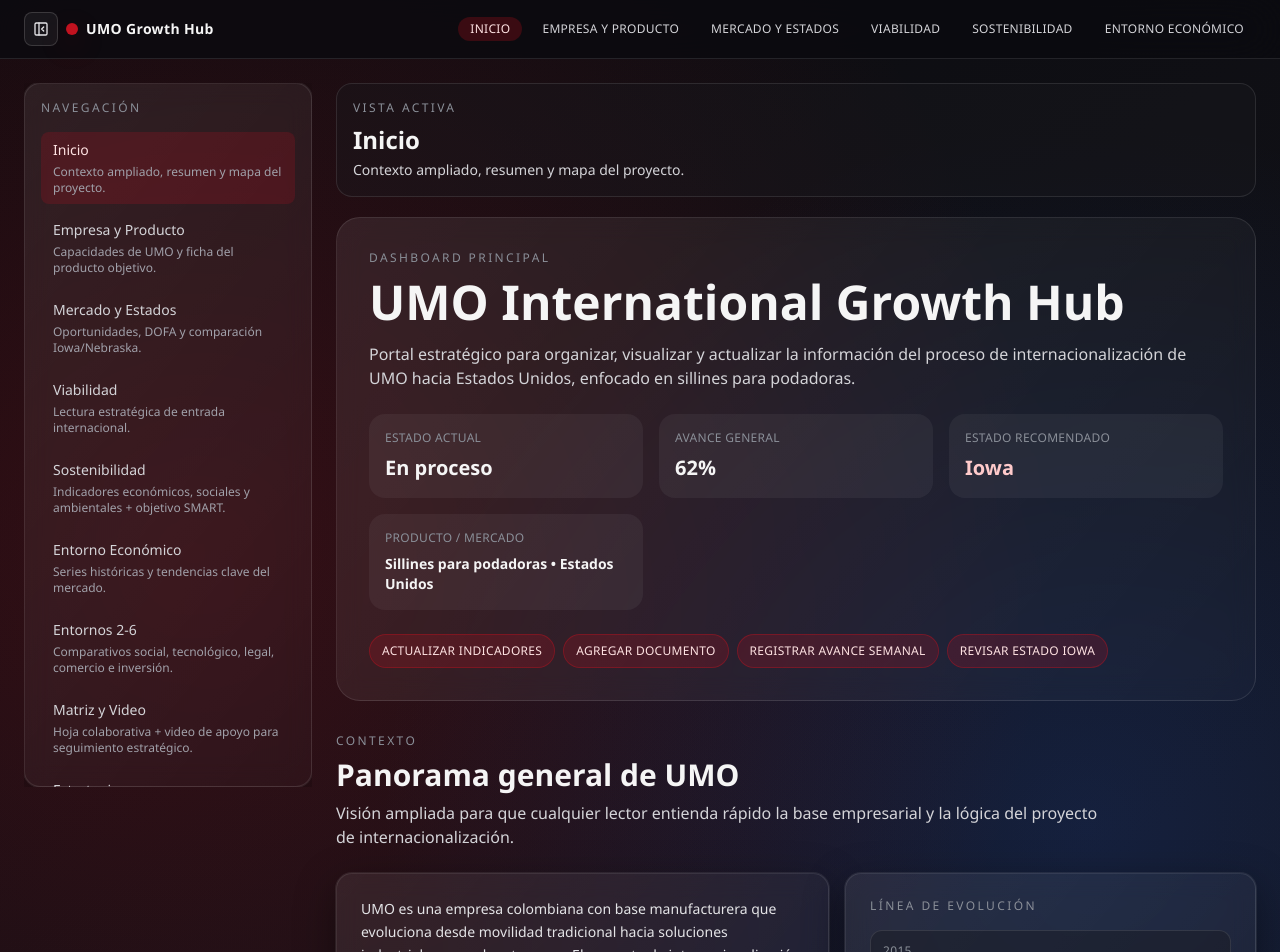
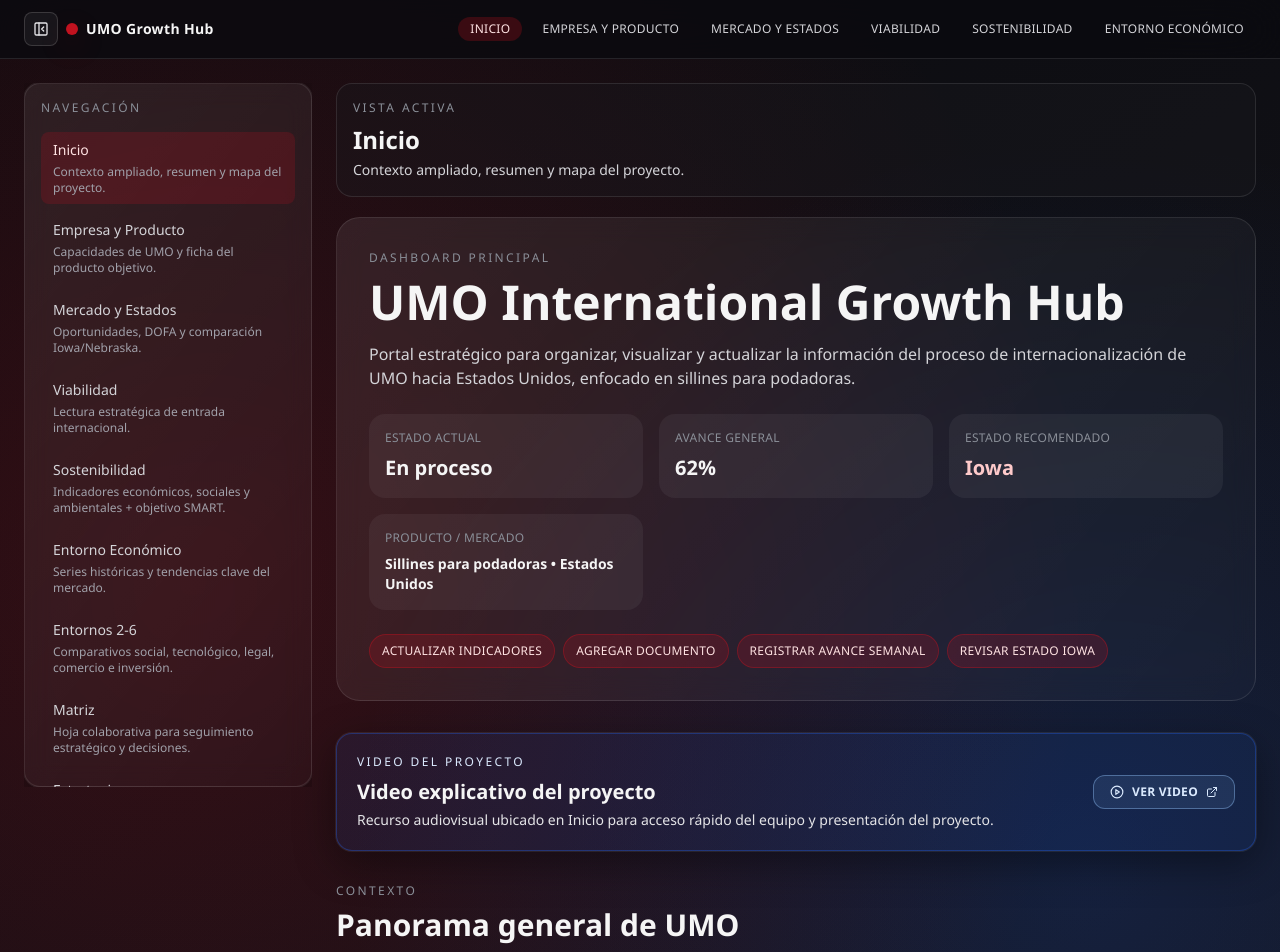
Before and after one commit to henaocamilo00/umonuevopresentacionfinal, a React (Vite) app: page /#/ in a window 1280 px wide. Shown: the top 952 px of the page. Built offline with nearby package versions, Linux system fonts and the light colour scheme.

Commit message:
Move YouTube link to home and keep matrix page spreadsheet-only

```diff
--- a/src/App.tsx
+++ b/src/App.tsx
@@ -57,8 +57,8 @@ const navItems = [
   },
   {
     to: '/matriz',
-    label: 'Matriz y Video',
-    hint: 'Hoja colaborativa + video de apoyo para seguimiento estratégico.'
+    label: 'Matriz',
+    hint: 'Hoja colaborativa para seguimiento estratégico y decisiones.'
   },
   {
     to: '/estrategia',
--- a/src/data/homeContext.ts
+++ b/src/data/homeContext.ts
@@ -58,7 +58,7 @@ export const homeModules = [
   },
   {
     title: 'Matriz estratégica',
-    description: 'Matriz colaborativa + video de apoyo para decisiones del proyecto.',
+    description: 'Matriz colaborativa para control de acciones y decisiones.',
     route: '/matriz'
   },
   {
--- a/src/data/strategicMatrix.ts
+++ b/src/data/strategicMatrix.ts
@@ -1,5 +1,5 @@
 export const strategicMatrix = {
-  title: 'Matriz y video estratégico del proyecto',
+  title: 'Matriz estratégica del proyecto',
   subtitle:
     'Matriz de trabajo colaborativa para seguimiento de decisiones, validaciones y priorización de acciones de internacionalización.',
   url: 'https://docs.google.com/spreadsheets/d/1kgUy815uHjtU5nup6VG-WS_gvDORUVTJ/edit?usp=sharing&ouid=101232890607060280311&rtpof=true&sd=true',
@@ -12,7 +12,6 @@ export const strategicMatrix = {
     'Control central de avances del proyecto.',
     'Validación cruzada de hipótesis entre equipo académico y empresarial.',
     'Priorización de tareas críticas por fase.',
-    'Trazabilidad de decisiones para ejecución en Iowa.',
-    'Material audiovisual para reforzar la comprensión del plan.'
+    'Trazabilidad de decisiones para ejecución en Iowa.'
   ]
 };
--- a/src/pages/HomePage.tsx
+++ b/src/pages/HomePage.tsx
@@ -1,12 +1,13 @@
 import { motion } from 'framer-motion';
 import { Link } from 'react-router-dom';
-import { ArrowRight, Building2, Compass, Factory, Globe } from 'lucide-react';
+import { ArrowRight, Building2, Compass, ExternalLink, Factory, Globe, PlayCircle } from 'lucide-react';
 import { HeroDashboard } from '../components/sections/HeroDashboard';
 import { SectionHeader } from '../components/ui/SectionHeader';
 import { InfoCard } from '../components/cards/InfoCard';
 import { companyTimeline } from '../data/company';
 import { homeContext, homeModules, homePillars } from '../data/homeContext';
 import { projectOverview, quickActions } from '../data/project';
+import { strategicMatrix } from '../data/strategicMatrix';
 
 const iconMap = [Factory, Globe, Compass, Building2];
 
@@ -23,6 +24,30 @@ export function HomePage() {
         market={projectOverview.targetMarket}
         actions={quickActions}
       />
+
+      <section>
+        <article className="rounded-2xl border border-techBlue/35 bg-techBlue/10 p-5 shadow-glow">
+          <div className="flex flex-wrap items-center justify-between gap-3">
+            <div>
+              <p className="text-xs uppercase tracking-[0.2em] text-blue-100">Video del proyecto</p>
+              <h2 className="mt-2 text-xl font-semibold text-fogWhite">{strategicMatrix.video.title}</h2>
+              <p className="mt-1 text-sm text-zinc-200">
+                Recurso audiovisual ubicado en Inicio para acceso rápido del equipo y presentación del proyecto.
+              </p>
+            </div>
+            <a
+              href={strategicMatrix.video.url}
+              target="_blank"
+              rel="noreferrer"
+              className="inline-flex items-center gap-2 rounded-xl border border-blue-300/40 bg-blue-300/10 px-4 py-2 text-xs font-semibold uppercase tracking-wide text-blue-100 transition hover:bg-blue-300/20"
+            >
+              <PlayCircle size={14} />
+              Ver video
+              <ExternalLink size={12} />
+            </a>
+          </div>
+        </article>
+      </section>
 
       <section>
         <SectionHeader
--- a/src/pages/StrategicMatrixPage.tsx
+++ b/src/pages/StrategicMatrixPage.tsx
@@ -1,14 +1,14 @@
-import { ExternalLink, Grid2x2Check, ListChecks, PlayCircle, Sparkles } from 'lucide-react';
+import { ExternalLink, Grid2x2Check, ListChecks, Sparkles } from 'lucide-react';
 import { SectionHeader } from '../components/ui/SectionHeader';
 import { strategicMatrix } from '../data/strategicMatrix';
 
-const icons = [Grid2x2Check, ListChecks, Sparkles, PlayCircle, Grid2x2Check];
+const icons = [Grid2x2Check, ListChecks, Sparkles, Grid2x2Check];
 
 export function StrategicMatrixPage() {
   return (
     <div className="space-y-8">
       <section>
-        <SectionHeader eyebrow="Matriz y Video" title={strategicMatrix.title} description={strategicMatrix.subtitle} />
+        <SectionHeader eyebrow="Matriz" title={strategicMatrix.title} description={strategicMatrix.subtitle} />
 
         <article className="rounded-2xl glass p-6 shadow-glow">
           <div className="grid gap-4 lg:grid-cols-[1.2fr_1fr]">
@@ -26,41 +26,12 @@ export function StrategicMatrixPage() {
               >
                 Abrir matriz en Google Sheets <ExternalLink size={13} />
               </a>
-
-              <a
-                href={strategicMatrix.video.url}
-                target="_blank"
-                rel="noreferrer"
-                className="ml-2 mt-4 inline-flex items-center gap-2 rounded-xl border border-techBlue/45 bg-techBlue/15 px-4 py-2 text-xs font-semibold uppercase tracking-wide text-blue-100 transition hover:bg-techBlue/25"
-              >
-                Abrir video <ExternalLink size={13} />
-              </a>
             </div>
 
             <div className="rounded-xl border border-white/15 bg-charcoal/40 p-4">
-              <p className="text-xs uppercase tracking-[0.2em] text-metallicGray">Enlaces directos</p>
+              <p className="text-xs uppercase tracking-[0.2em] text-metallicGray">Enlace directo</p>
               <p className="mt-2 break-all text-sm text-zinc-200">{strategicMatrix.url}</p>
-              <p className="mt-2 break-all text-sm text-zinc-200">{strategicMatrix.video.url}</p>
             </div>
-          </div>
-        </article>
-      </section>
-
-      <section>
-        <article className="overflow-hidden rounded-2xl border border-white/15 bg-charcoal/40 shadow-glow">
-          <div className="border-b border-white/10 px-5 py-4">
-            <p className="text-xs uppercase tracking-[0.2em] text-metallicGray">Video</p>
-            <h3 className="mt-1 text-lg font-semibold text-fogWhite">{strategicMatrix.video.title}</h3>
-          </div>
-          <div className="aspect-video w-full">
-            <iframe
-              src={strategicMatrix.video.embedUrl}
-              title={strategicMatrix.video.title}
-              className="h-full w-full"
-              allow="accelerometer; autoplay; clipboard-write; encrypted-media; gyroscope; picture-in-picture; web-share"
-              referrerPolicy="strict-origin-when-cross-origin"
-              allowFullScreen
-            />
           </div>
         </article>
       </section>
```
